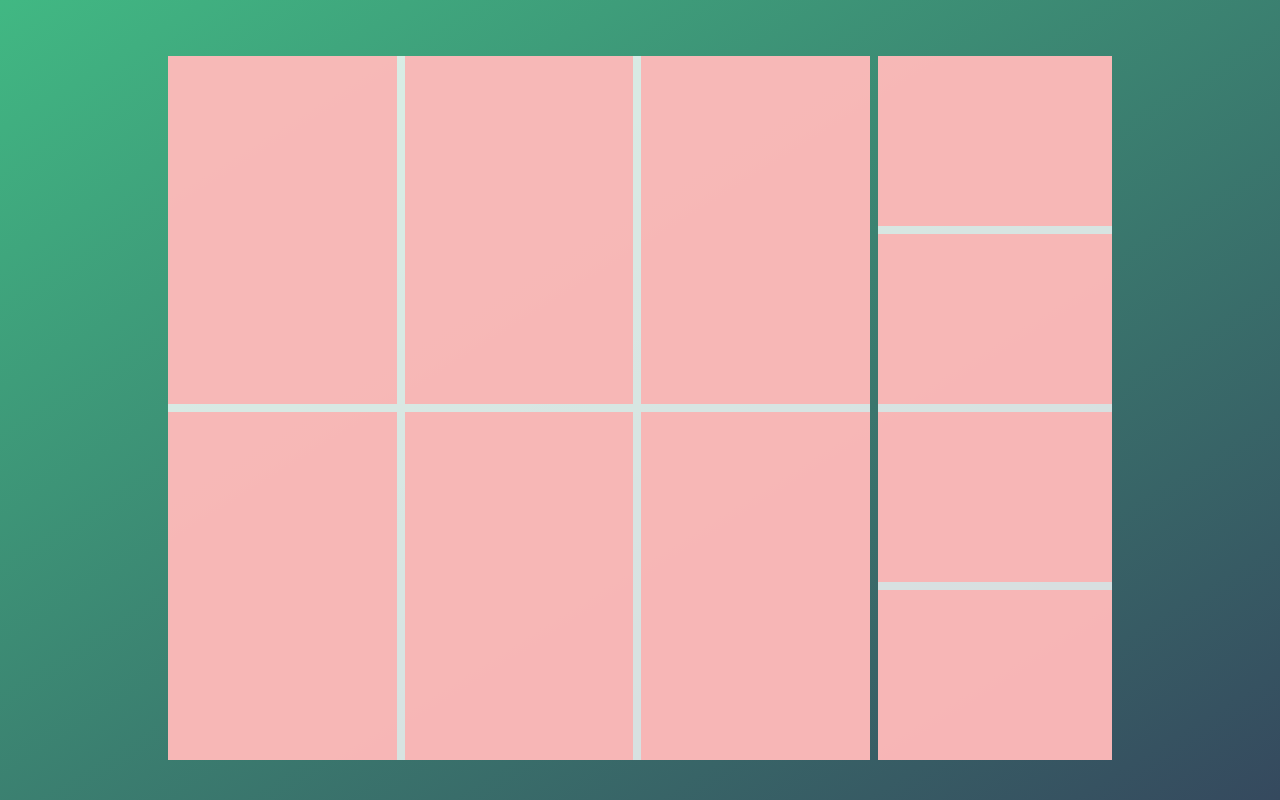
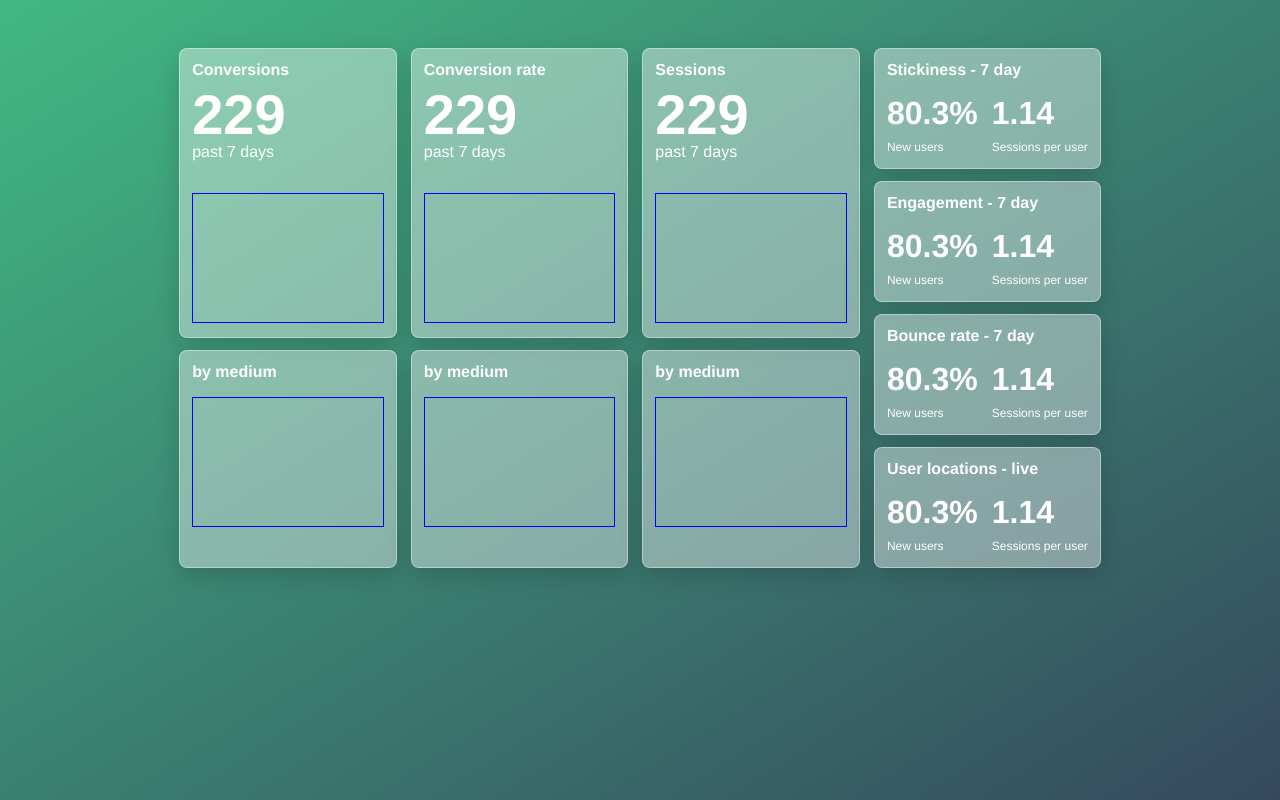
Before and after one commit to jaxonPetersen94/i-gaming-usa-insights, a Nuxt app in the folder Frontend/: page /Dashboard in a window 1280 px wide. Built offline with nearby package versions, Linux system fonts and the light colour scheme; no server answers; a web font is replaced by a local one.

Commit message:
Continued Dashboard Grid work

```diff
--- a/Frontend/components/Card.vue
+++ b/Frontend/components/Card.vue
@@ -1,18 +1,132 @@
 <template>
-  <div class="card"></div>
+  <div class="card">
+    <div class="card-interior-container">
+      <div class="title-container">
+        <span class="card-title">{{ cardTitle }}</span>
+      </div>
+      <div v-if="cardIsLarge" class="large-content-container">
+        <div v-if="isLinkedCard">
+          <div class="linked-card-graph-container"></div>
+        </div>
+        <div v-else>
+          <div class="data-container">
+            <span class="data-point">229</span>
+            <span class="data-label">past 7 days</span>
+          </div>
+          <div class="graph-container"></div>
+        </div>
+      </div>
+      <div v-else class="small-content-container">
+        <div class="data-container">
+          <div class="data-point-container">
+            <span class="data-point">80.3%</span>
+            <span class="data-label">New users</span>
+          </div>
+          <div class="data-point-container">
+            <span class="data-point">1.14</span>
+            <span class="data-label">Sessions per user</span>
+          </div>
+        </div>
+        <div class="graph-container"></div>
+      </div>
+    </div>
+  </div>
 </template>
 
 <script lang="ts">
-export default {};
+export default {
+  props: {
+    cardTitle: {
+      type: String,
+      default: 'by medium',
+    },
+    cardIsLarge: {
+      type: Boolean,
+      default: true,
+    },
+    isLinkedCard: {
+      type: Boolean,
+      default: false,
+    },
+  },
+};
 </script>
 
 <style scoped lang="less">
+@import '../variables.less';
+
 .card {
-  height: 256px;
-  width: 256px;
+  height: 100%;
+  display: flex;
+  flex-direction: column;
   background-color: rgba(255, 255, 255, 0.4);
   border: 1px solid rgba(255, 255, 255, 0.4);
   border-radius: 8px;
   box-shadow: 0 8px 24px rgba(0, 0, 0, 0.16);
 }
+
+.card-interior-container {
+  display: flex;
+  flex-direction: column;
+  padding: 12px;
+  color: @white;
+
+  .card-title {
+    font-weight: bold;
+  }
+
+  .large-content-container {
+    .data-container {
+      display: flex;
+      flex-direction: column;
+      margin-top: 8px;
+
+      .data-point {
+        font-size: 56px;
+        line-height: 56px;
+        font-weight: bold;
+      }
+    }
+
+    .graph-container {
+      height: 128px;
+      margin-top: 32px;
+      border: blue solid 1px;
+    }
+
+    .linked-card-graph-container {
+      height: 128px;
+      margin-top: 16px;
+      border: blue solid 1px;
+    }
+  }
+
+  .small-content-container {
+    display: flex;
+    flex-direction: column;
+    flex: 1;
+    justify-content: center;
+
+    .data-container {
+      display: flex;
+      flex-direction: row;
+      justify-content: space-between;
+
+      .data-point-container {
+        display: flex;
+        flex-direction: column;
+
+        .data-point {
+          margin: 16px 0 8px 0;
+          font-size: 32px;
+          font-weight: bold;
+        }
+
+        .data-label {
+          font-size: 12px;
+        }
+      }
+    }
+  }
+}
 </style>
--- a/Frontend/components/Grid.vue
+++ b/Frontend/components/Grid.vue
@@ -2,18 +2,26 @@
   <div class="wrapper">
     <div class="grids-container">
       <div class="grid grid-large">
-        <div class="card-slot"></div>
-        <div class="card-slot"></div>
-        <div class="card-slot"></div>
-        <div class="card-slot"></div>
-        <div class="card-slot"></div>
-        <div class="card-slot"></div>
+        <div class="card-slot"><Card cardTitle="Conversions" /></div>
+        <div class="card-slot"><Card cardTitle="Conversion rate" /></div>
+        <div class="card-slot"><Card cardTitle="Sessions" /></div>
+        <div class="card-slot"><Card :isLinkedCard="true" /></div>
+        <div class="card-slot"><Card :isLinkedCard="true" /></div>
+        <div class="card-slot"><Card :isLinkedCard="true" /></div>
       </div>
       <div class="grid grid-small">
-        <div class="card-slot"></div>
-        <div class="card-slot"></div>
-        <div class="card-slot"></div>
-        <div class="card-slot"></div>
+        <div class="card-slot">
+          <Card cardTitle="Stickiness - 7 day" :cardIsLarge="false" />
+        </div>
+        <div class="card-slot">
+          <Card cardTitle="Engagement - 7 day" :cardIsLarge="false" />
+        </div>
+        <div class="card-slot">
+          <Card cardTitle="Bounce rate - 7 day" :cardIsLarge="false" />
+        </div>
+        <div class="card-slot">
+          <Card cardTitle="User locations - live" :cardIsLarge="false" />
+        </div>
       </div>
     </div>
   </div>
@@ -32,33 +40,28 @@ export default {
 <style scoped lang="less">
 .wrapper {
   margin: 48px auto auto auto;
-  width: 75%;
+  width: 72%;
   min-width: 792px;
   .grids-container {
     display: grid;
     grid-template-columns: 3fr 1fr;
-    gap: 8px;
-    padding: 8px;
+    gap: 14px;
 
     .grid {
-      background-color: rgba(255, 255, 255, 0.8);
-      height: 704px;
+      display: grid;
+      gap: 14px;
 
       &-large {
-        display: grid;
         grid-template-columns: 2fr 2fr 2fr;
-        gap: 8px;
+        grid-template-rows: repeat(1, 0fr);
       }
 
       &-small {
-        display: grid;
         grid-template-columns: 4fr;
-        gap: 8px;
       }
 
       .card-slot {
-        height: 100%;
-        background-color: rgba(255, 172, 172, 0.8);
+        user-select: none;
       }
     }
   }
```
